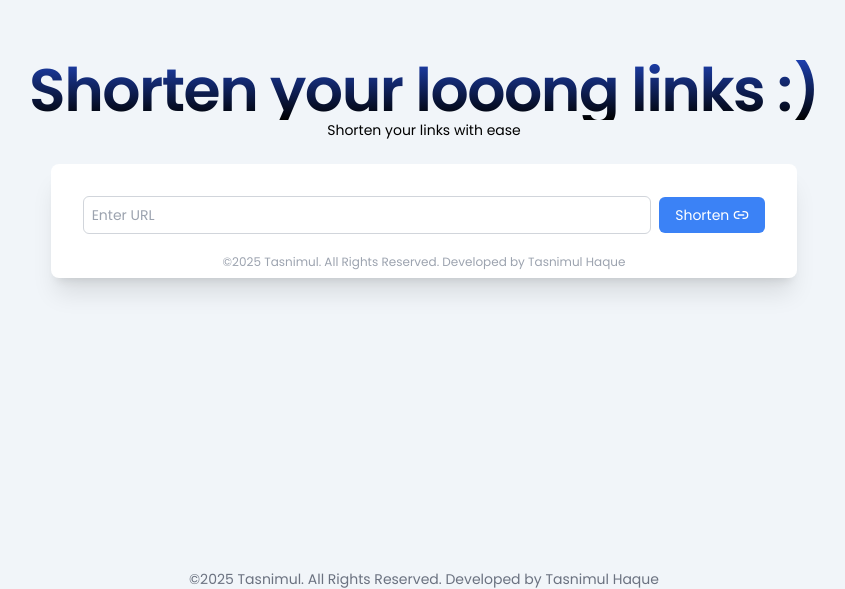
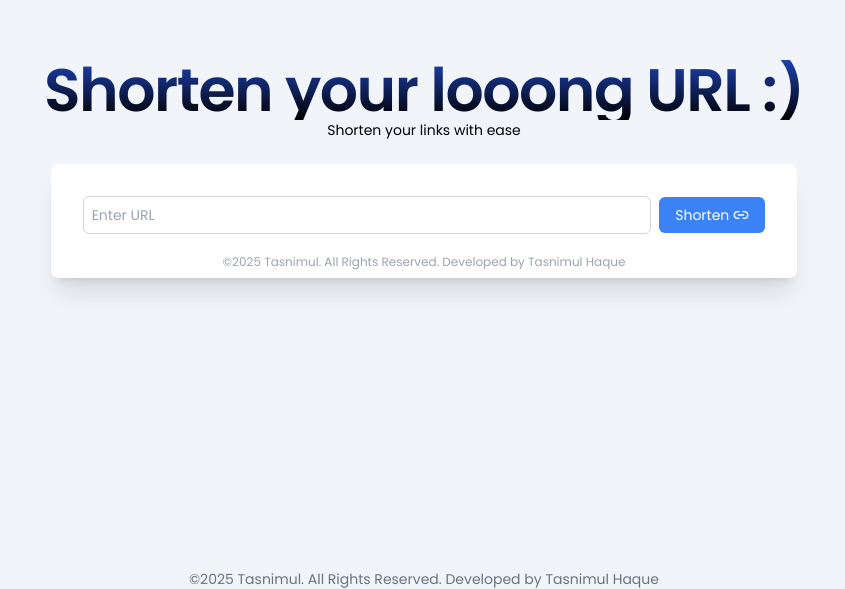
Before and after one commit to tasnimultas67/pro-url-shortner, a Next.js app: page / in a window 1280 px wide. Shown: the part 231-820 px from the top of the page, without its empty margins (216-1061 px from the left). Built offline with nearby package versions, Linux system fonts and the light colour scheme.

Commit message:
fix: correct typo in heading text for improved clarity

```diff
--- a/app/page.js
+++ b/app/page.js
@@ -10,7 +10,7 @@ export default function Home() {
         <div className="flex flex-col items-center justify-center h-[100dvh] w-full space-y-6">
           <div className="text-center">
             <h3 className="text-6xl font-semibold tracking-tight bg-clip-text text-transparent bg-gradient-to-t from-black to-blue-800">
-              Shorten your looong links :)
+              Shorten your looong URL :)
             </h3>
             <p className="text-sm ">Shorten your links with ease</p>
           </div>
```
